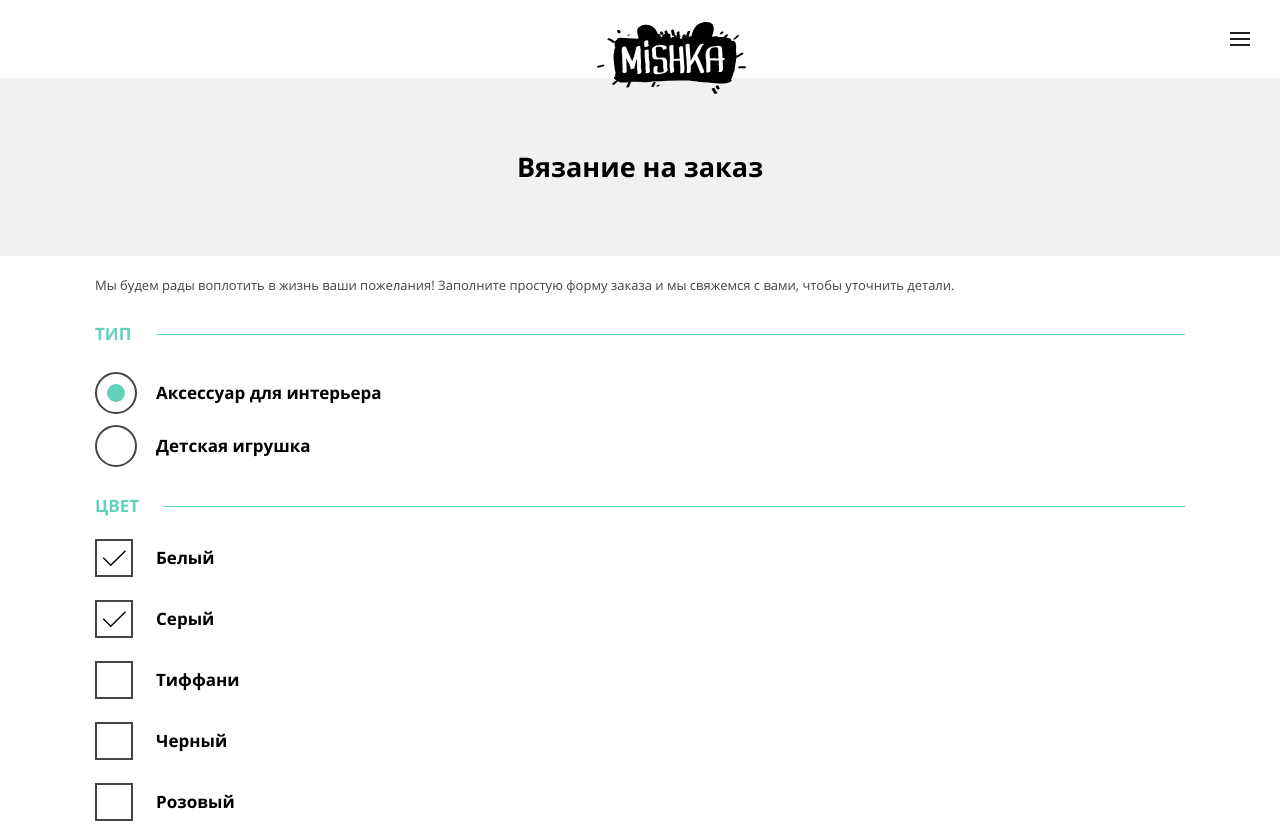
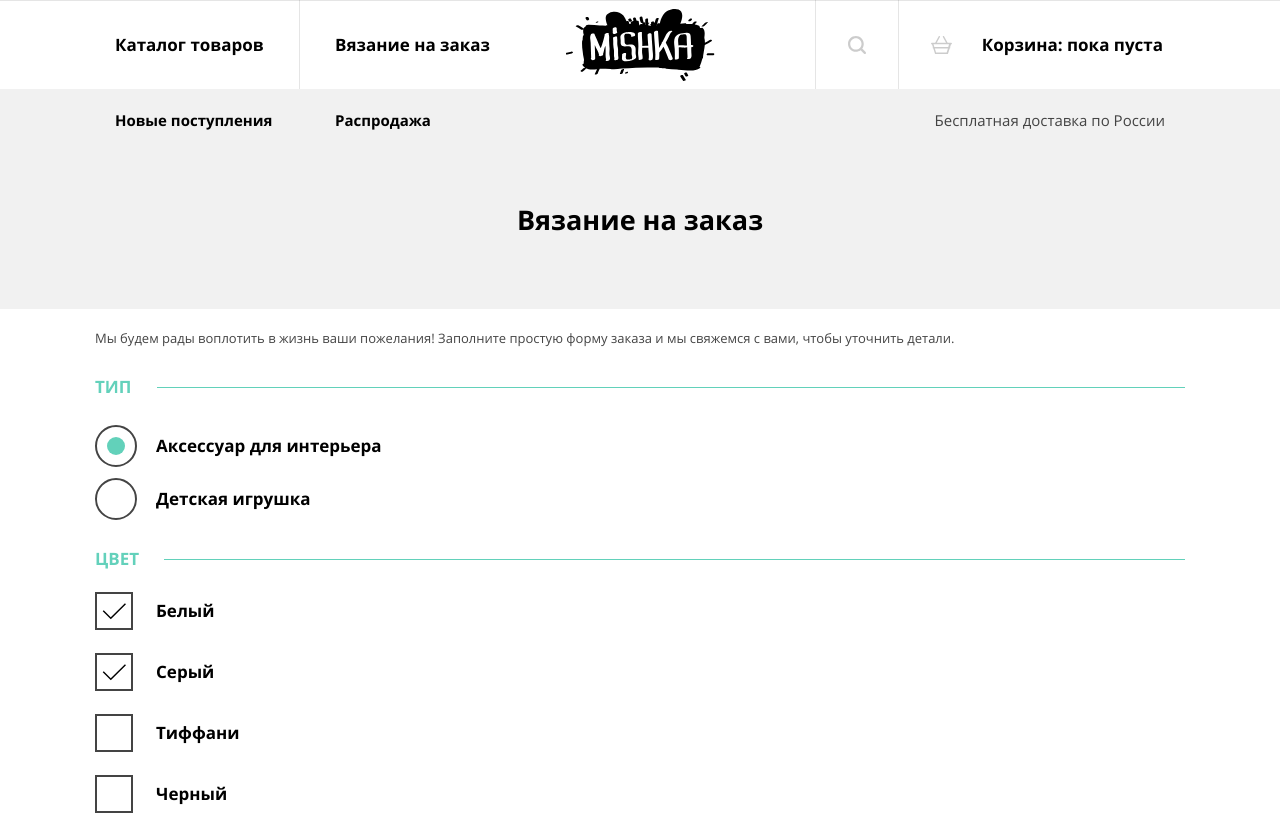
Before and after one commit to htmlacademy-adaptive/2266611-mishka-28, a website: page source/form.html in a window 1280 px wide. Shown: the top 824 px of the page. Drawn offline with nearby package versions, Linux system fonts and the light colour scheme; files that its build step writes are made by us from their sources.

Commit message:
feat: add header adaptive

```diff
--- a/source/form.html
+++ b/source/form.html
@@ -16,7 +16,7 @@
   <link rel="stylesheet" href="css/style.css">
 </head>
 <body>
-  <header class="page-header no-js">
+  <header class="page-header page-header--inner no-js">
     <div class="page-header__wrapper">
       <a class="page-header__logotype" href="index.html" aria-label="Переход на главную страницу." aria-current="page">
         <picture>
--- a/source/less/blocks/page-header.less
+++ b/source/less/blocks/page-header.less
@@ -1,5 +1,15 @@
 .page-header {
   position: relative;
+
+  @media (min-width: @vp-768) {
+    overflow: hidden;
+
+    background-color: @snow;
+
+    &--inner {
+      background-color: @white-smoke;
+    }
+  }
 }
 
 .page-header__wrapper {
@@ -9,10 +19,29 @@
   display: flex;
   justify-content: center;
   align-items: center;
-  min-height: 79px;
+  padding: 22px 0;
 
   background-color: @color-white;
   border-bottom: 1px solid @whisper;
+
+  @media (min-width: @vp-768) {
+    position: absolute;
+
+    justify-content: start;
+    padding: 22px 50px 21px 47px;
+
+    background-color: @transparent;
+    border-bottom: none;
+  }
+
+  @media (min-width: @vp-1150) {
+    left: 50%;
+
+    justify-content: center;
+    padding: 9px 0 8px 0;
+
+    transform: translateX(-50%);
+  }
 }
 
 .page-header__logotype {
@@ -26,6 +55,16 @@
 
   &:active {
     opacity: 0.3;
+  }
+
+  @media (min-width: @vp-768) {
+    width: 113px;
+    height: 46px;
+  }
+
+  @media (min-width: @vp-1150) {
+    width: 149px;
+    height: 72px;
   }
 }
 
@@ -104,6 +143,10 @@
   &:active {
     opacity: 0.3;
   }
+
+  @media (min-width: @vp-768) {
+    display: none;
+  }
 }
 
 .page-header__navigation {
@@ -111,6 +154,8 @@
 
   display: grid;
   width: 100%;
+  max-width: 1150px;
+  margin: 0 auto;
 
   background-color: @color-white;
   transform: translateY(-100%);
@@ -128,9 +173,45 @@
 
     transform: translateY(0);
   }
+
+  @media (min-width: @vp-768) {
+    position: relative;
+
+    background-color: @transparent;
+    transform: translateY(0);
+
+    transition: none;
+
+    grid-template-areas: "user user"
+      "site delivery";
+    grid-template-columns: 367px 1fr;
+
+    &::after {
+      content: "";
+      position: absolute;
+      left: 50%;
+      z-index: 3;
+
+      width: 200vw;
+      height: 1px;
+
+      background-color: rgba(@color-black, 0.1);
+      transform: translateX(-50%);
+
+      grid-row: 2/3;
+    }
+  }
+
+  @media (min-width: @vp-1150) {
+    grid-template-areas: "site user"
+      "promo delivery";
+    grid-template-columns: 749px 1fr;
+  }
 }
 
 .page-header__list {
+  position: relative;
+
   width: 100%;
   margin: 0;
   padding: 0;
@@ -140,16 +221,128 @@
   &--promo {
     display: none;
   }
+
+  @media (min-width: @vp-768) {
+    width: auto;
+
+    &--site {
+      display: grid;
+      padding-left: 50px;
+
+      column-gap: 18px;
+
+      grid-area: site;
+      grid-template-columns: repeat(2, 150px);
+
+      .page-header__link {
+        padding: 20px 0 0 0;
+
+        font-size: 15px;
+      }
+    }
+
+    &--user {
+      display: flex;
+      flex-wrap: wrap;
+      justify-content: end;
+      padding: 0 20px 0 210px;
+
+      background-color: @color-white;
+
+      grid-area: user;
+
+      .page-header__link {
+        display: flex;
+        align-items: center;
+        padding: 33px 32px 32px 32px;
+
+        gap: 30px;
+      }
+
+      .page-header__item {
+        border-left: 1px solid rgba(@color-black, 0.1);
+      }
+    }
+  }
+
+  @media (min-width: @vp-1150) {
+    &--site {
+      column-gap: 35px;
+
+      grid-template-columns: repeat(2, 185px);
+
+      .page-header__link {
+        padding: 33px 25px 32px 0;
+
+        font-size: 17px;
+      }
+
+      .page-header__item:nth-child(odd) {
+        border-right: 1px solid rgba(@color-black, 0.1);
+      }
+
+      &::before {
+        content: "";
+        position: absolute;
+        right: 0;
+        z-index: -1;
+
+        width: 100vw;
+        height: 100%;
+
+        background-color: @color-white;
+      }
+    }
+
+    &--user {
+      padding: 0 20px 0 0;
+
+      background-color: @transparent;
+
+      &::before {
+        content: "";
+        position: absolute;
+        left: 0;
+        z-index: -1;
+
+        width: 100vw;
+        height: 100%;
+
+        background-color: @color-white;
+      }
+    }
+
+    &--promo {
+      display: grid;
+      padding-left: 50px;
+
+      column-gap: 62px;
+
+      grid-area: promo;
+      grid-template-columns: repeat(2, 158px);
+
+      .page-header__link {
+        padding: 19px 0 0 0;
+
+        font-size: 15px;
+      }
+    }
+  }
 }
 
 .page-header__item {
   border-bottom: 1px solid @whisper;
+
+  @media (min-width: @vp-768) {
+    border-bottom: none;
+  }
 }
 
 .page-header__link {
   position: relative;
 
   display: block;
+  height: 100%;
   padding: 28px 30px 26px 76px;
 
   font-weight: 700;
@@ -175,6 +368,10 @@
   }
 }
 
+.page-header__cart {
+  max-width: 185px;
+}
+
 .page-header__icon {
   position: absolute;
   top: 50%;
@@ -183,10 +380,33 @@
   transform: translateY(-50%);
 
   fill: rgba(@color-black, 0.2);
+
+  @media (min-width: @vp-768) {
+    position: relative;
+    top: 0;
+    left: 0;
+
+    transform: none;
+  }
+}
+
+.page-header__search {
+  @media (min-width: @vp-768) {
+    display: none;
+  }
 }
 
 .page-header__delivery {
   display: none;
 
   color: @charcoal;
+
+  @media (min-width: @vp-768) {
+    display: block;
+    padding: 19px 50px 0 20px;
+
+    text-align: end;
+
+    grid-area: delivery;
+  }
 }
```
Also changed, not shown: source/catalog.html (+1 -1 lines).
